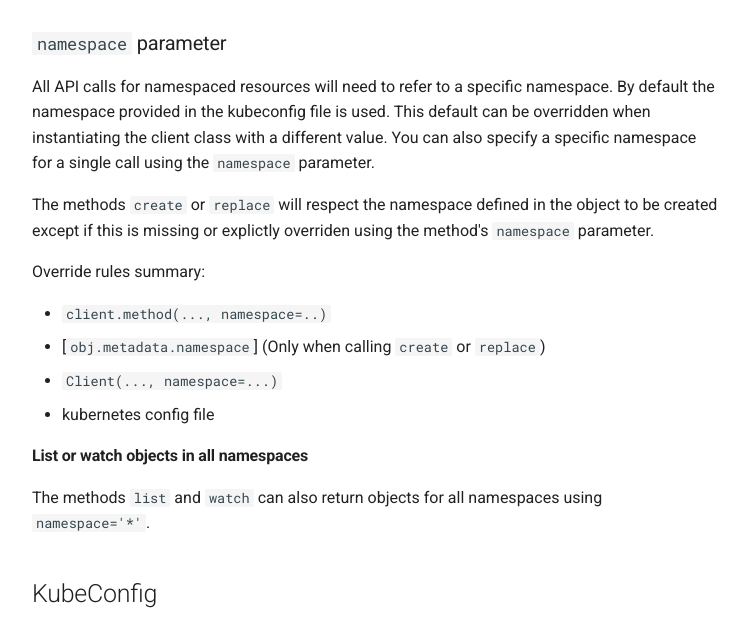
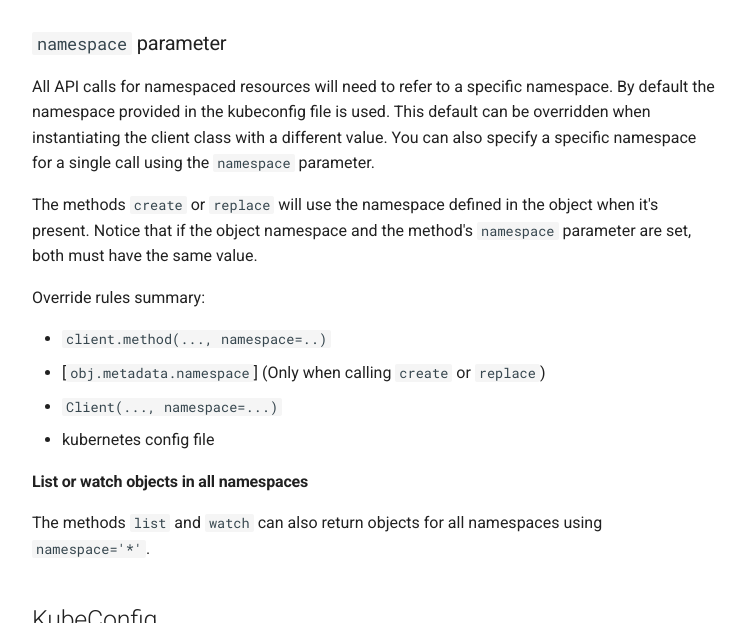
Before and after one commit to gtsystem/lightkube, an MkDocs documentation site: the page built from docs/client.md, in a window 1280 px wide and 1156 px high, cut to the strip 335-958 px from the top of the window. Shown: the whole strip, without its empty margins (264-1012 px from the left). Built offline with MkDocs 1.6.1 and Material for MkDocs 9.7.7, drawn with Linux system fonts in a browser that asks for light colours; comment, search, counter and statistics services are not loaded.

Commit message:
Breaking change: Now if namespace is set in the object and on the client method, both need to have the same value.

```diff
--- a/docs/client.md
+++ b/docs/client.md
@@ -11,8 +11,9 @@ By default the namespace provided in the kubeconfig file is used. This default
 can be overridden when instantiating the client class with a different value.
 You can also specify a specific namespace for a single call using the `namespace` parameter.
 
-The methods `create` or `replace` will respect the namespace defined in the object to be
-created except if this is missing or explictly overriden using the method's `namespace` parameter.
+The methods `create` or `replace` will use the namespace defined in the object when it's present.
+Notice that if the object namespace and the method's `namespace` parameter are set,
+both must have the same value.
 
 Override rules summary:
 
```
Also changed, not shown: 2 other files.
